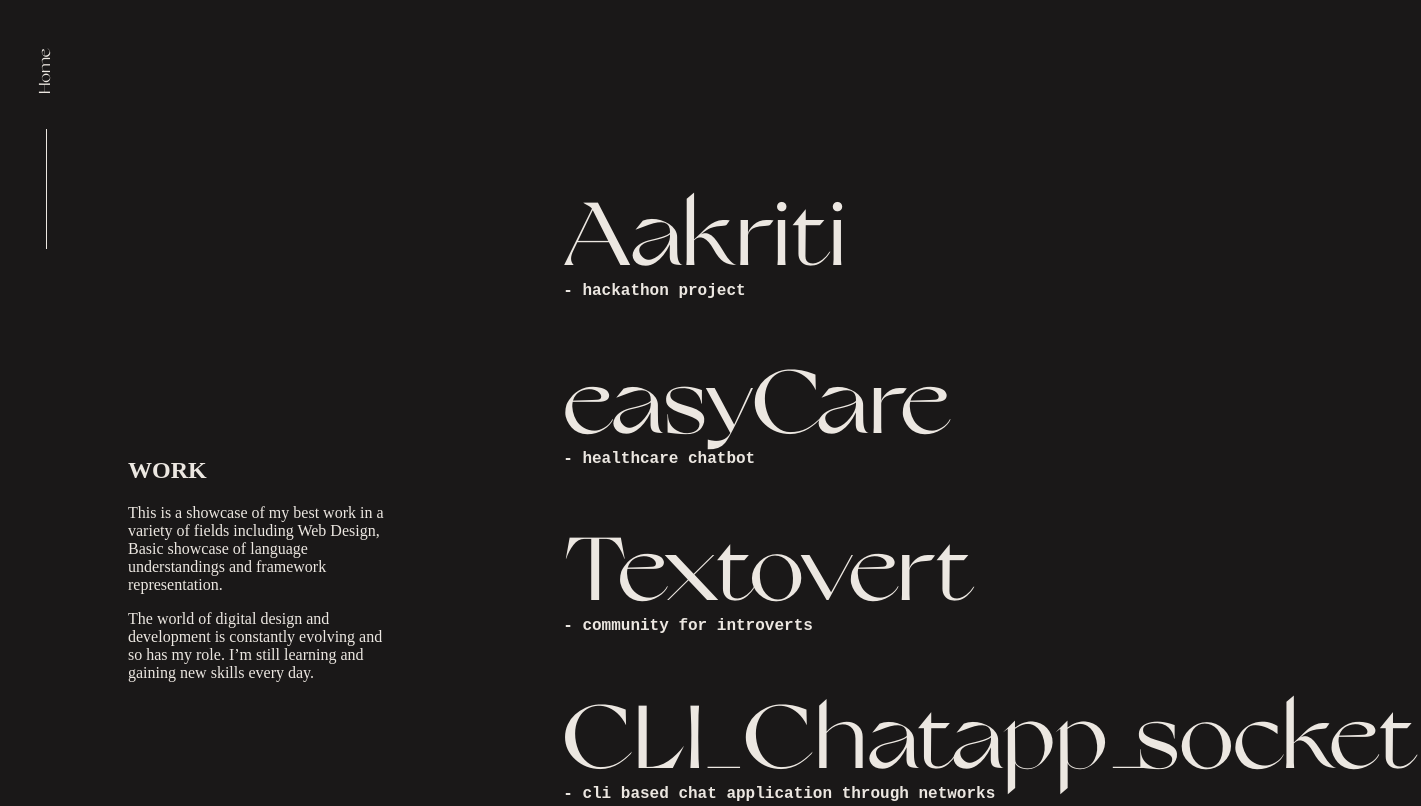
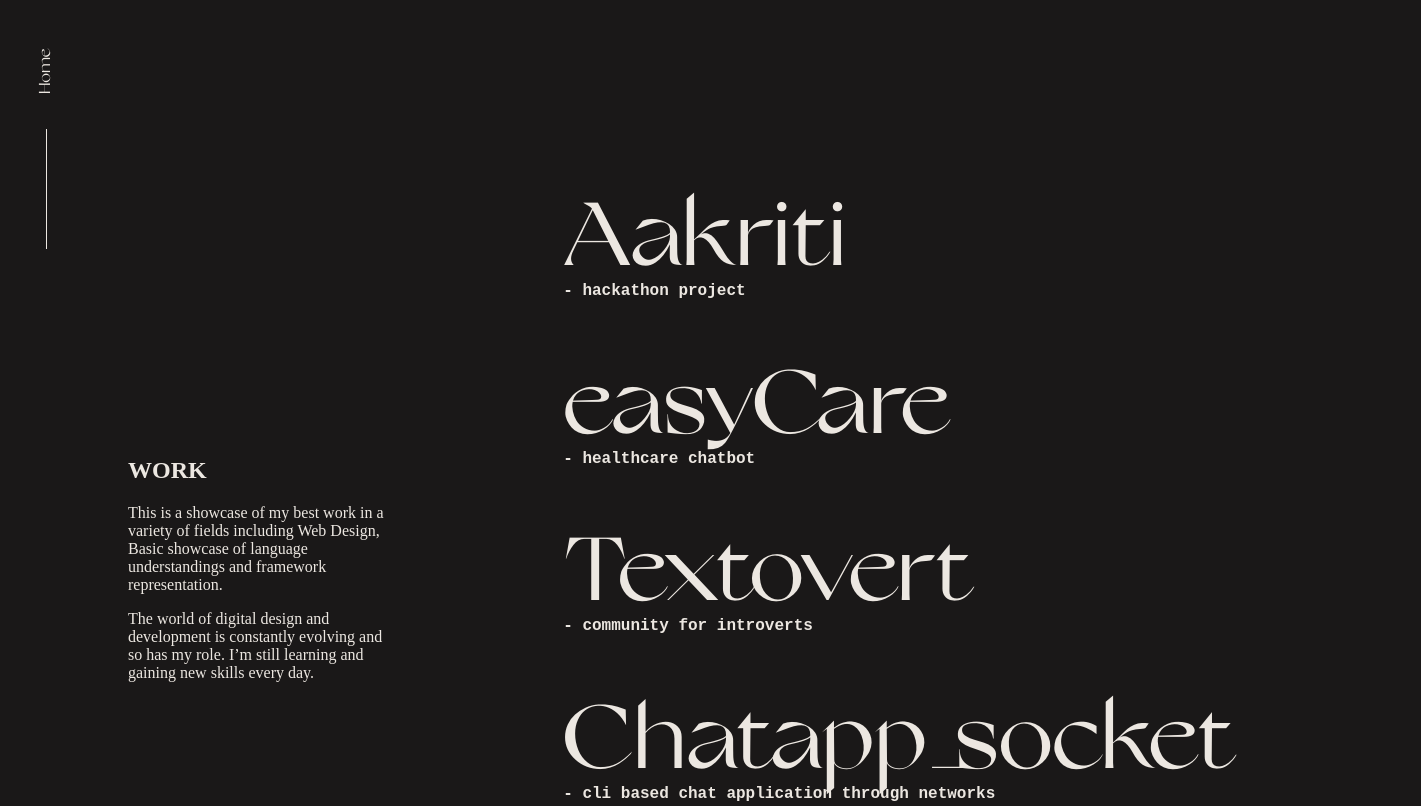
Before and after one commit to RiturajS12/portfolio_html-css-js, a plain HTML site: page project.html in a window 1280 px wide. Shown: the top 806 px of the page, 1421 px wide, since content can reach past the window. Drawn offline with Linux system fonts and the light colour scheme.

Commit message:
Update project.html

```diff
--- a/project.html
+++ b/project.html
@@ -18,7 +18,7 @@
         <div class="small"><h4>- healthcare chatbot</h4></div>
         <a href="https://github.com/RiturajS12/Textovert">Textovert</a>
         <div class="small"><h4>- community for introverts</h4></div>
-        <a href="https://github.com/RiturajS12/cli_based_socket_chatapp">CLI_Chatapp_socket</a>
+        <a href="https://github.com/RiturajS12/cli_based_socket_chatapp">Chatapp_socket</a>
         <div class="small"><h4>- cli based chat application through networks</h4></div>
         <a href="https://github.com/RiturajS12/rock_paper_scissors_by_JS">RockPaperScissors</a>
         <div class="small"><h4>- Game by JS</h4></div>
```
